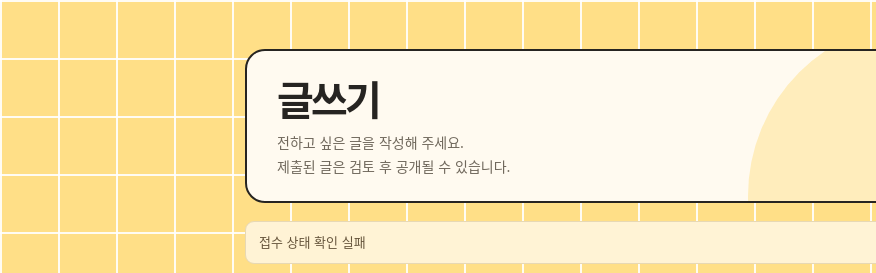
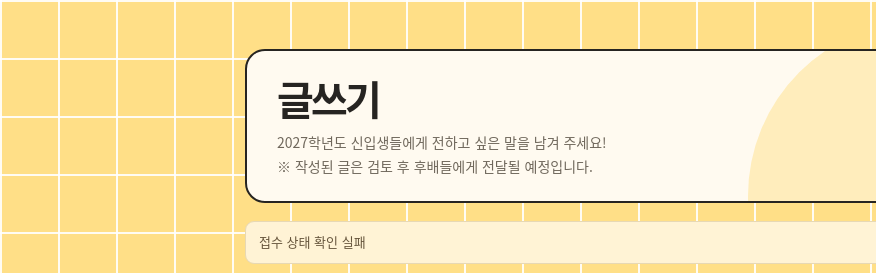
Before and after one commit to oshs-20th-sc/20th, a plain HTML site: page write/index.html in a window 1280 px wide. Shown: the top 273 px of the page, 0-876 px from the left. Drawn offline with Linux system fonts and the light colour scheme.

Commit message:
주ㅐ주ㅐ이야

```diff
--- a/write/index.html
+++ b/write/index.html
@@ -17,7 +17,7 @@
     <header class="page-header page-intro">
       <div class="page-intro-copy">
         <h1>글쓰기</h1>
-        <p>전하고 싶은 글을 작성해 주세요.<br />제출된 글은 검토 후 공개될 수 있습니다.</p>
+        <p>2027학년도 신입생들에게 전하고 싶은 말을 남겨 주세요!<br />※ 작성된 글은 검토 후 후배들에게 전달될 예정입니다.</p>
       </div>
       <div class="page-mascot"><img src="../assets/obyeol.svg?v=brighter-2" alt="오별이" width="460" height="480" /></div>
     </header>
```
